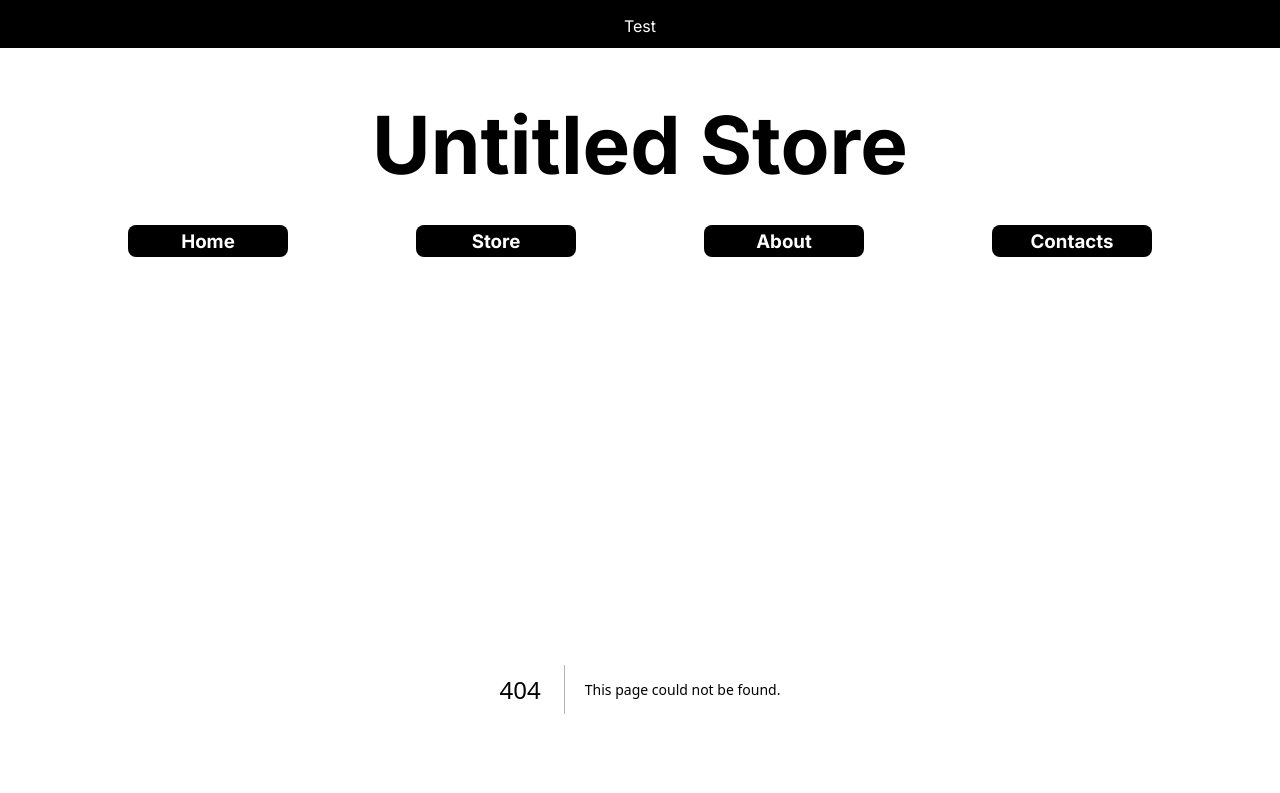
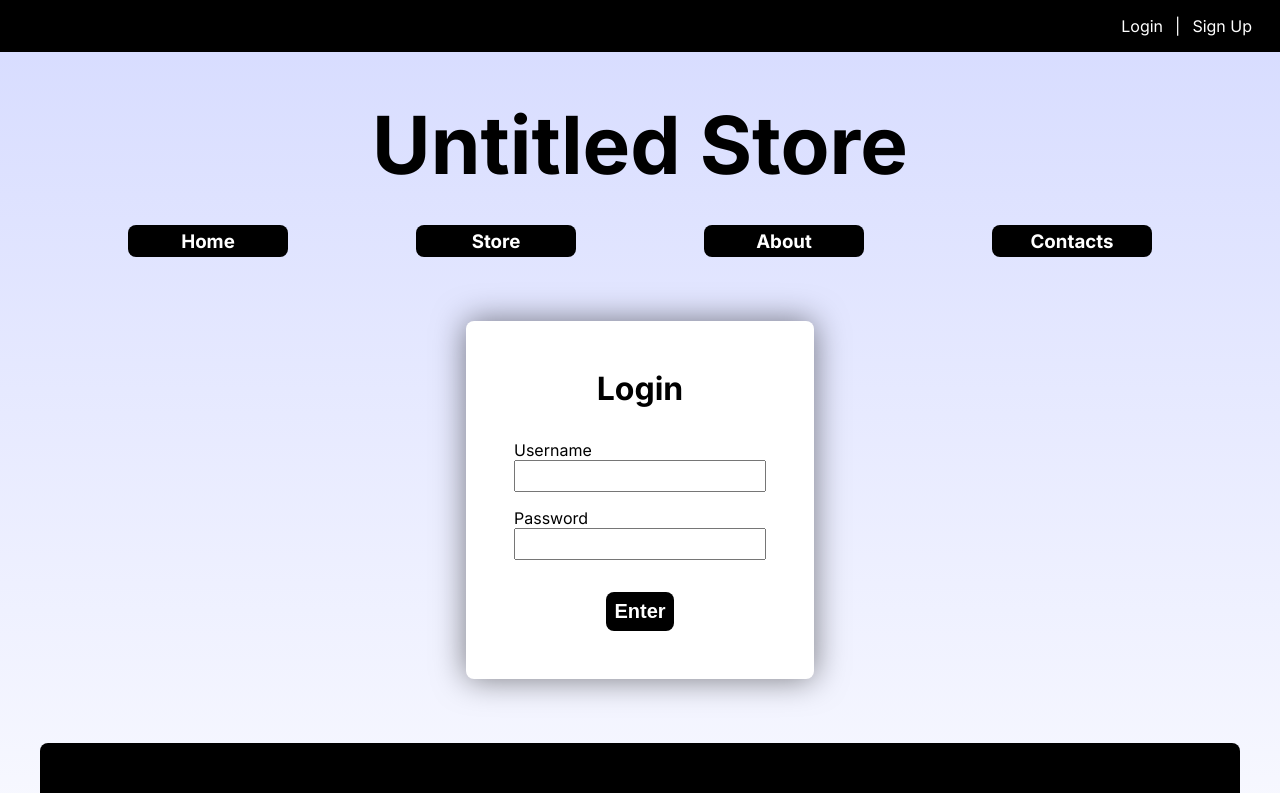
Before and after one commit to alexandreSilva604/e_commerce_front, a Next.js app: page /pages/login in a window 1280 px wide. Before the commit this address had no page. Shown: the top 793 px of the page. Built offline with nearby package versions, Linux system fonts and the light colour scheme.

Commit message:
Login page added

```diff
--- a/src/app/page.module.css
+++ b/src/app/page.module.css
@@ -48,6 +48,8 @@
 }
 
 .homeMain {
+  margin-top: 2rem;
+  margin-bottom: 2rem;
   display: flex;
   justify-content: space-between;
   align-items: center;
@@ -75,6 +77,21 @@
   margin: 1rem;
 }
 
+.formGroup {
+  display: flex;
+  flex-direction: column;
+  text-align: left;
+  justify-content: flex-start;
+  margin-top: 1rem;
+  margin-bottom: 1rem;
+}
+
+.formGroup input {
+  height: 2rem;
+  font-size: large;
+  padding: 0.5rem;
+}
+
 .linkBar {
   display: inline-flex;
   justify-content: space-around;
@@ -93,6 +110,36 @@
 }
 
 .linkBarItem:hover, .homeMain:hover {
+  transition: 0.5s;
+  background-color: #444;
+}
+
+.loginButton {
+  background-color: black;
+  color: white;
+  border: none;
+  font-weight: bold;
+  margin-top: 1rem;
+  padding: 0.5rem;
+  border-radius: var(--border-radius);
+}
+
+.loginForm {
+  background-color: white;
+  margin-top: 2rem;
+  margin-bottom: 2rem;
+  text-align: center;
+  padding: 3rem;
+  border-radius: var(--border-radius);
+  box-shadow: 0px 0px 2rem rgba(0, 0, 0, 0.5);
+}
+
+.loginForm h1 {
+  margin-bottom: 2rem;
+}
+
+.loginButton:hover {
+  cursor: pointer;
   transition: 0.5s;
   background-color: #444;
 }
@@ -130,13 +177,23 @@
   color: white;
   position: fixed;
   width: 100%;
-  height: 3rem;
   padding: 1rem;
   justify-content: center;
-  text-align: center;
+  text-align: end;
+}
+
+.topBar span {
+  padding: 0.75rem;
+}
+
+.topBar span:hover {
+  transition: 0.5s;
+  background-color: #444;
 }
 
 .storeMain {
+  margin-top: 2rem;
+  margin-bottom: 2rem;
   display: flex;
   align-items: center;
   flex-direction: row;
@@ -183,6 +240,11 @@
   padding: 10px;
   margin: 1rem;
   border-bottom: 2px solid #444;
+}
+
+.verticalBar {
+  width: 0.1px;
+  background-color: #444;
 }
 
 /*
--- /dev/null
+++ b/src/app/pages/login/page.js
@@ -0,0 +1,23 @@
+import styles from '@/app/page.module.css';
+
+export default function Login() {
+
+    return (
+        <div className={styles.loginForm}>
+            <h1>Login</h1>
+
+            <form>
+                <div className={styles.formGroup}>
+                    <label>Username</label>
+                    <input type="text"/>
+                </div>
+                <div className={styles.formGroup}>
+                    <label>Password</label>
+                    <input type="text"/>
+                </div>
+
+                <button type="button" className={styles.loginButton}><h2>Enter</h2></button>
+            </form>
+        </div>
+    );
+}
--- a/src/components/header.js
+++ b/src/components/header.js
@@ -6,7 +6,7 @@ export default function Header() {
     return (
         <div className={styles.header}>
             <div className={styles.logo}>
-                <Link href='/'><h1>Untitled Store</h1></Link>
+                <h1><Link href='/'>Untitled Store</Link></h1>
             </div>
             <div className={styles.linkBar}>
                 <Link href='/'><h3 className={styles.linkBarItem}>Home</h3></Link>
--- a/src/components/topbar.js
+++ b/src/components/topbar.js
@@ -1,10 +1,15 @@
+import Link from 'next/link';
 import styles from '../app/page.module.css';
 
 export default function TopBar() {
 
     return (
         <div className={styles.topBar}>
-            <p>Test</p>
+            <div>
+                <Link href="/pages/login"><span>Login</span></Link>
+                |
+                <Link href="/pages/signup"><span>Sign Up</span></Link>
+            </div>
         </div>
     )
 }
```
